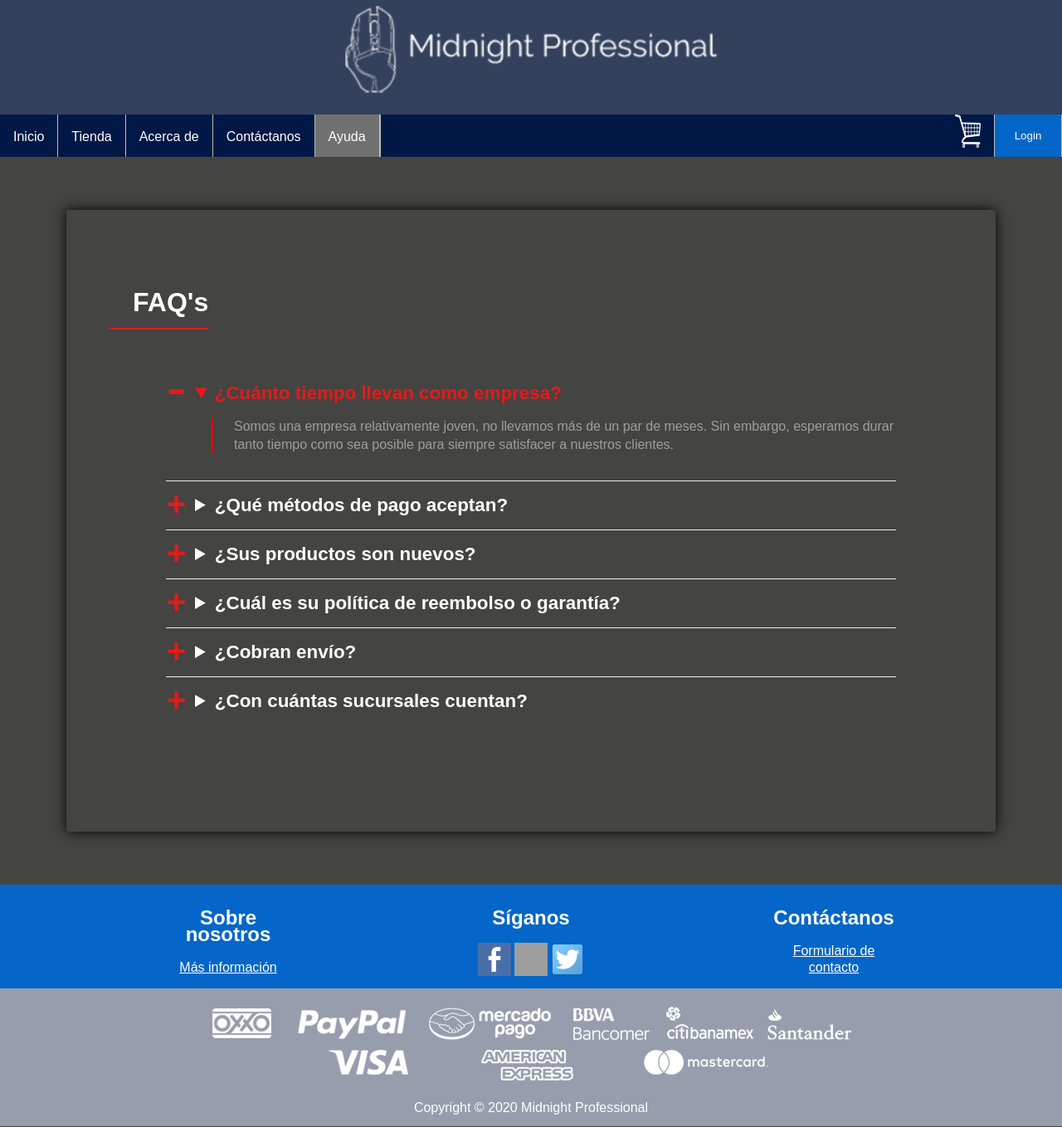
After one commit to icryeverytime/proyecto.github.io, a PHP site: page /faq.php in a window 1280 px wide. The commit adds this page. Shown: the whole page at 83% size. Run offline with PHP 8.4, Linux system fonts and the light colour scheme; grey boxes are pictures that could not be loaded.

Commit message:
faq y otras cosas

```diff
--- /dev/null
+++ b/estilos/faq.css
@@ -0,0 +1,119 @@
+:focus {
+    outline: none;
+}
+
+body {
+    background-color: #444442;
+    font-family: sans-serif;
+}
+
+div + div {
+    clear: both;
+}
+
+p {
+    line-height: 1.4em;
+    color: #9e9e9e;
+}
+
+.faq-title {
+    font-size: 2em;
+    margin: 0.4em 0;
+    color: white;
+    text-shadow: black;
+}
+
+div.seperator {
+    width: 7.5em;
+    background-color: #e31b1b;
+    height: 0.07em;
+    margin-left: -1.8em;
+}
+
+.faq-list > div {
+    border-bottom: 0.07em solid #ededed;
+    padding: 1em 0em;
+}
+
+.faq-list > div:last-child {
+    border: initial;
+}
+
+summary {
+    font-size: 1.4em;
+    font-weight: bold;
+    cursor: pointer;
+    -webkit-touch-callout: none;
+    -webkit-user-select: none;
+    -khtml-user-select: none;
+    -moz-user-select: none;
+    -ms-user-select: none;
+    user-select: none;
+    color: white;
+}
+
+summary:hover {
+    color: #e31b1b;
+    transition: all 0.3s ease;
+}
+
+details[open] summary ~ * {
+  animation: sweep .5s ease-in-out;
+}
+
+@keyframes sweep {
+  0%    {opacity: 0; margin-left: -10px}
+  100%  {opacity: 1; margin-left: 55px}
+}
+
+details[open] summary {
+  color: #e31b1b;
+}
+
+details[open] p {
+    border-left: 2px solid red;
+    margin-left: 55px;
+    padding-left: 25px;
+    opacity: 100;
+    transition: all 3s ease;
+}
+
+details[open] summary:after {
+    content: "-";
+    font-size: 3.2em;
+    margin: -0.5em 0.14em 0 0;
+    font-weight: 200;
+}
+
+.faq-body {
+    width: 70em;
+    margin: 4em auto;
+    box-shadow: 0px 0px 16px black;
+    border-radius: 0.2em;
+    padding: 5em;
+    background-color: #444442;
+}
+
+.faq-list {
+    width: 55em;
+    margin: 1em auto;
+    padding: 2em 0;
+}
+
+summary::-webkit-details-marker {
+    display: none
+}
+
+summary:after {
+    background: transparent;
+    border-radius: 0.3em;
+    content: "+";
+    color: #e31b1b;
+    float: left;
+    font-size: 1.8em;
+    font-weight: bold;
+    margin: -0.3em 0.25em 0 0;
+    padding: 0;
+    text-align: center;
+    width: 25px;
+}
--- /dev/null
+++ b/faq.php
@@ -0,0 +1,197 @@
+<!DOCTYPE html>
+<html lang="es">
+    <head>
+        <meta charset="UTF-8">
+        <meta name="viewport" content="width=device-width, initial-scale=1.0">
+        <title>Pagina Principal</title>
+        <link rel="shortcut icon" href="img/favicon.ico"/>
+        <link rel="stylesheet" href="estilos/estilos.css"/>
+        <link rel="stylesheet" href="estilos/faq.css">
+
+
+
+    </head>
+    <body>
+        <div id="navbar">
+            <header>
+                <a href="index.html">
+                    <img src="img/Logo2.png" class="img-centrar" id="head">
+                </a>
+                <br>
+                </header>
+                <nav>
+                    <ul>
+                        <li><a id="hide" href="index.php"><br>Inicio</a></li>
+                        <li><a href="aas.html" id="hide"><br>Tienda</a></li>
+                        <li><a href="acercade.php" id="hide"><br>Acerca de</a></li>
+                        <li><a href="contact.php" id="hide"><br>Contáctanos</a></li>
+                        <li><a href="faq.php" class="active" id="hide"><br>Ayuda</a></li>
+                        <li style="float: right;"> <button href="login.html" id="log">Login</li>
+                        <li onclick="tres()">
+                          <img src="img/menu.png" width="40px" height="40px" id="show">
+                        </li>
+                        <li style="float: right;"><a href="login.html" style="height: 50.8px;"><img src="img/cart.png" width="31px" height="40px"></a></li>
+                      </ul>
+                </nav>
+                <div id="mostrar">
+                  <a href=# id="muestra" onclick="dos()">X</a>
+                  <a href="index.php" id="muestra" style="background-color:  #0466C8;">Inicio</a>
+                  <a href="aas.asp" id="muestra">Tienda</a>
+                  <a href="acercade.php" id="muestra">Acerca de</a>
+                  <a href="contact.php" id="muestra">Contáctanos</a>
+                  <a href="faq.php" class="active" id="muestra">Ayuda</a>
+                </div>
+        </div>
+
+        <div id="faq" class="faq-body">
+          <div class="faq-header">
+            <h3 class="faq-title">FAQ's</h3>
+            <div class="seperator"></div>
+            <div class="faq-list">
+              <div>
+                <details open>
+                  <summary title="¿Cuánto tiempo llevan como empresa?">¿Cuánto tiempo llevan como empresa?</summary>
+                  <p class="faq-content">Somos una empresa relativamente joven, no llevamos más de un par de meses. Sin embargo, esperamos durar tanto tiempo como sea posible para siempre satisfacer a nuestros clientes.</p>
+                </details>
+                </div>
+              <div>
+                <details>
+                  <summary title="¿Qué métodos de pago aceptan?">¿Qué métodos de pago aceptan?</summary>
+                  <p class="faq-content">Por lo pronto aceptamos pago por tarjeta y pagos por Oxxo.</p>
+                </details>
+                </div>
+              <div>
+                <details>
+                  <summary title="¿Sus productos son nuevos?">¿Sus productos son nuevos?</summary>
+                  <p class="faq-content">Por supuesto que sí, pero, a su vez contamos con una sección de artículos seminuevos o usados.</p>
+                </details>
+                </div>
+              <div>
+                <details>
+                  <summary title="¿Cuál es su política de reembolso o garantía?">¿Cuál es su política de reembolso o garantía?</summary>
+                  <p class="faq-content">Se cuenta con 30 días para solicitar un cambio o devolución por defectos de fábrica. Nosotros nos hacemos cargo de los gastos de retorno y de envío.
+                    Se cuenta con 7 días para solicitar un cambio o devolución de un producto el cual no se haya abierto. En dicho caso no nos hacemos responsables por los gastos de retorno ni de envío.
+                  </p>
+                </details>
+                </div>
+              <div>
+                <details>
+                  <summary title="¿Cobran envío?">¿Cobran envío?</summary>
+                  <p class="faq-content">Si el envío es dentro del centro de la república no tiene ningún costo, sin embargo, si son envíos al norte o al sur del país se cobrará dependiendo de las especificaciones del paquete. </p>
+                </details>
+                </div>
+                <div>
+                    <details>
+                        <summary title="¿Con cuántas sucursales cuentan?">¿Con cuántas sucursales cuentan?</summary>
+                        <p class="faq-content">Por el momento solo contamos con una única sucursal, con el tiempo queremos expandirnos a través de todo el país.</p>
+                    </details>
+                </div>
+            </div>
+          </div>
+        </div>
+
+
+
+
+
+        <footer>
+          <div class="pie">
+             <div>
+               <h2>Sobre nosotros</h2>
+               <a href="acercade.php" class="linkpie">Más información</a>
+             </div>
+             <div>
+               <h2>Síganos</h2>
+               <a href="https://www.facebook.com/Midnight-Profesional-113600053882887"><img src="img/facebook-icon.png" width="40px" height="40px"></a>
+               <a href="https://www.instagram.com/midnightprofessional/"><img src="img/Instagram.png" width="40px" height="40px"></a>
+               <a href="https://twitter.com/MidnightProfes1"><img src="img/Twitter-icon.png" width="40px" height="40px"></a>
+             </div>
+             <div>
+              <h2>Contáctanos</h2>
+              <a href="contact.php" class="linkpie">Formulario de contacto</a>
+             </div>
+          </div>
+          <div class="copyright">
+            <div class="contenido">
+              <img id="banco" src="img/pagos.png" alt=""><br><br>
+              Copyright © 2020 Midnight Professional
+            </div>
+          </div>
+        </footer>
+
+
+        <script>
+
+
+           window.onscroll = function() {myFunction()};
+
+            var navbar = document.getElementById("navbar");
+            var sticky = navbar.offsetTop;
+            var xl=window.matchMedia('(min-width: 1200px)');
+            var l=window.matchMedia('(min-width: 992px)');
+            var m=window.matchMedia('(min-width: 768px)');
+            var s=window.matchMedia('(min-width: 600px)');
+            var xs=window.matchMedia('(max-width: 600px)');
+
+            function myFunction() {
+              var dos=document.getElementById("mostrar");
+              dos.style.display="none";
+              if (window.pageYOffset > sticky) {
+                navbar.classList.add("sticky");
+                if(xl.matches)
+                {
+                  document.getElementById("head").style.height='120px';
+                  document.getElementById("head").style.width='462px';
+                }
+                if(l.matches)
+                {
+                  document.getElementById("head").style.height='100px';
+                document.getElementById("head").style.width='385px';
+                }
+                if(m.matches)
+                {
+                  document.getElementById("head").style.height='80px';
+                document.getElementById("head").style.width='308px';
+                }
+                if(s.matches)
+                {
+                  document.getElementById("head").style.height='60px';
+                document.getElementById("head").style.width='231px';
+                }
+                if(xs.matches)
+                {
+                  document.getElementById("head").style.height='40px';
+                document.getElementById("head").style.width='231px';
+                }
+              } else {
+                navbar.classList.remove("sticky");
+                if(xl.matches)
+                {
+                  document.getElementById("head").style.height='180px';
+                  document.getElementById("head").style.width='752px';
+                }
+                if(l.matches)
+                {
+                  document.getElementById("head").style.height='160px';
+                document.getElementById("head").style.width='616px';
+                }
+                if(m.matches)
+                {
+                  document.getElementById("head").style.height='140px';
+                document.getElementById("head").style.width='539px';
+                }
+                if(s.matches)
+                {
+                  document.getElementById("head").style.height='120px';
+                document.getElementById("head").style.width='462px';
+                }
+                if(xs.matches)
+                {
+                  document.getElementById("head").style.height='100px';
+                document.getElementById("head").style.width='385px';
+                }
+              }
+            }
+        </script>
+    </body>
+</html>
--- a/index.php
+++ b/index.php
@@ -69,7 +69,7 @@ session_start();
         <li><a href="aas.php" id="hide"><br>Tienda</a></li>
         <li><a href="acercade.php" id="hide"><br>Acerca de</a></li>
         <li><a href="contact.php" id="hide"><br>Contáctanos</a></li>
-        <li><a href="about.asp" id="hide"><br>Ayuda</a></li>
+        <li><a href="faq.php" id="hide"><br>Ayuda</a></li>
 
         <li style="float: right;">
           <button href="index.php" id="log" role="button" class=""
@@ -95,7 +95,7 @@ session_start();
       <a href="aas.asp" id="muestra">Tienda</a>
       <a href="acercade.php" id="muestra">Acerca de</a>
       <a href="contact.php" id="muestra">Contáctanos</a>
-      <a href="about.asp" id="muestra">Ayuda</a>
+      <a href="faq.php" id="muestra">Ayuda</a>
     </div>
   </div>
 </header>
```
Also changed, not shown: acercade.php (+5 -5 lines), contact.php (+6 -6 lines).
